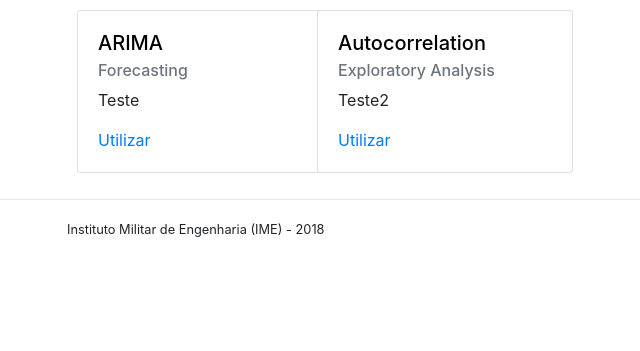
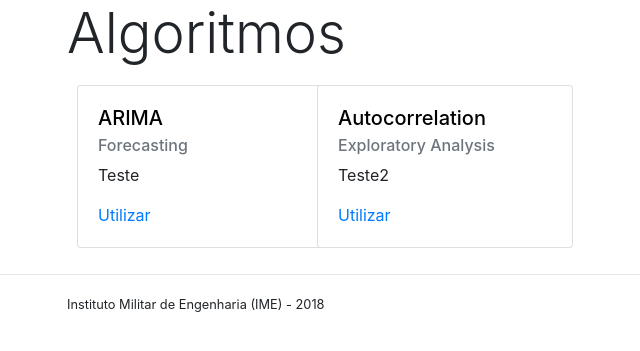
Before and after one commit to mariliamonteiro/pfc_timeseries, a Flask app: page /algorithms in a window 1280 px wide. Shown: the part 56-407 px from the top of the page, without its empty margins (108-748 px from the left). Run offline with Flask 2, Linux system fonts and the light colour scheme; some libraries are stand-ins or nearby versions.

Commit message:
Adição de Título
Adição de título na página.

```diff
--- a/templates/algorithms.html
+++ b/templates/algorithms.html
@@ -1,6 +1,10 @@
 {% extends "layout.html" %}
 
 {% block content %}
+
+<div class="container">
+  <h1 class="display-4">Algoritmos</h1>
+</div>
 
 <div class="container">
 <div class="row">
```
